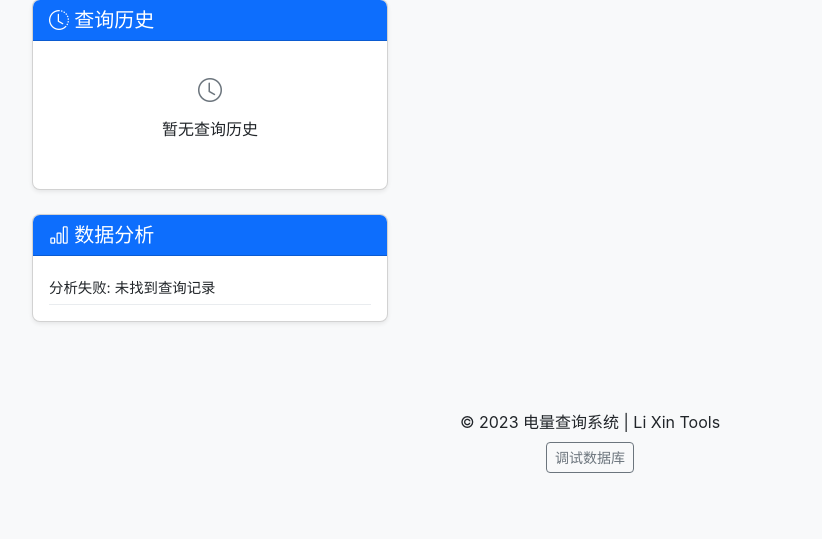
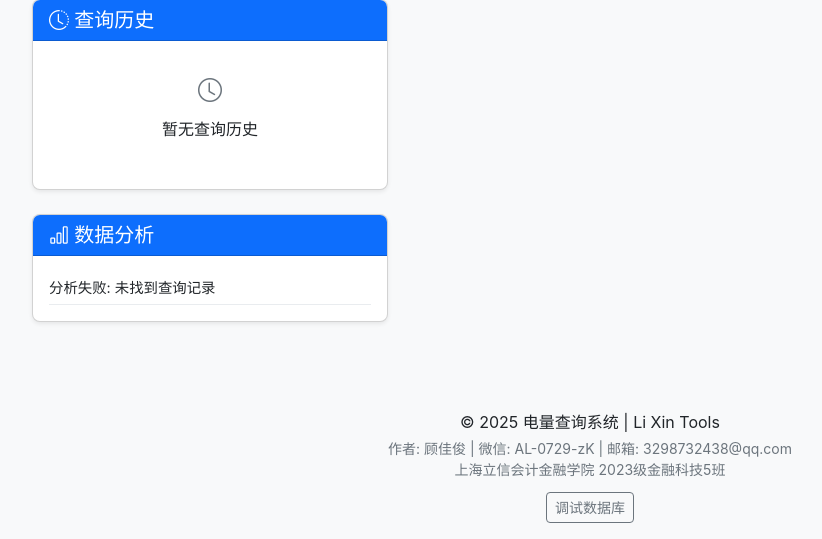
Before and after one commit to F7Pme/LiXinTools, a Flask app: page / in a window 1280 px wide. Shown: the part 511-1050 px from the top of the page, without its empty margins (50-872 px from the left). Before the commit the page ends 984 px from the top, so only its background shows below. Run offline with Flask 3, Linux system fonts and the light colour scheme; data that the repository does not hold is empty; some libraries are stand-ins or nearby versions.

Commit message:
添加网站favicon图标

```diff
--- a/Web/templates/index.html
+++ b/Web/templates/index.html
@@ -5,6 +5,8 @@
     <meta charset="UTF-8">
     <meta name="viewport" content="width=device-width, initial-scale=1.0">
     <title>电量查询系统</title>
+    <link rel="icon" href="{{ url_for('static', filename='pic/app_icon.ico') }}" type="image/x-icon">
+    <link rel="shortcut icon" href="{{ url_for('static', filename='pic/app_icon.ico') }}" type="image/x-icon">
     <link rel="stylesheet" href="https://cdn.jsdelivr.net/npm/bootstrap@5.2.3/dist/css/bootstrap.min.css">
     <link rel="stylesheet" href="https://cdn.jsdelivr.net/npm/bootstrap-icons@1.10.0/font/bootstrap-icons.css">
     <link rel="stylesheet" href="{{ url_for('static', filename='css/style.css') }}">
@@ -140,7 +142,9 @@
 
         <footer class="bg-light py-3 mt-5">
             <div class="container text-center">
-                <p class="mb-0">© 2023 电量查询系统 | Li Xin Tools</p>
+                <p class="mb-0">© 2025 电量查询系统 | Li Xin Tools</p>
+                <p class="small text-muted mb-0 mt-1">作者: 顾佳俊 | 微信: AL-0729-zK | 邮箱: 3298732438@qq.com</p>
+                <p class="small text-muted mb-1">上海立信会计金融学院 2023级金融科技5班</p>
                 <!-- 添加调试按钮 -->
                 <button id="debug-btn" class="btn btn-sm btn-outline-secondary mt-2">调试数据库</button>
             </div>
```
